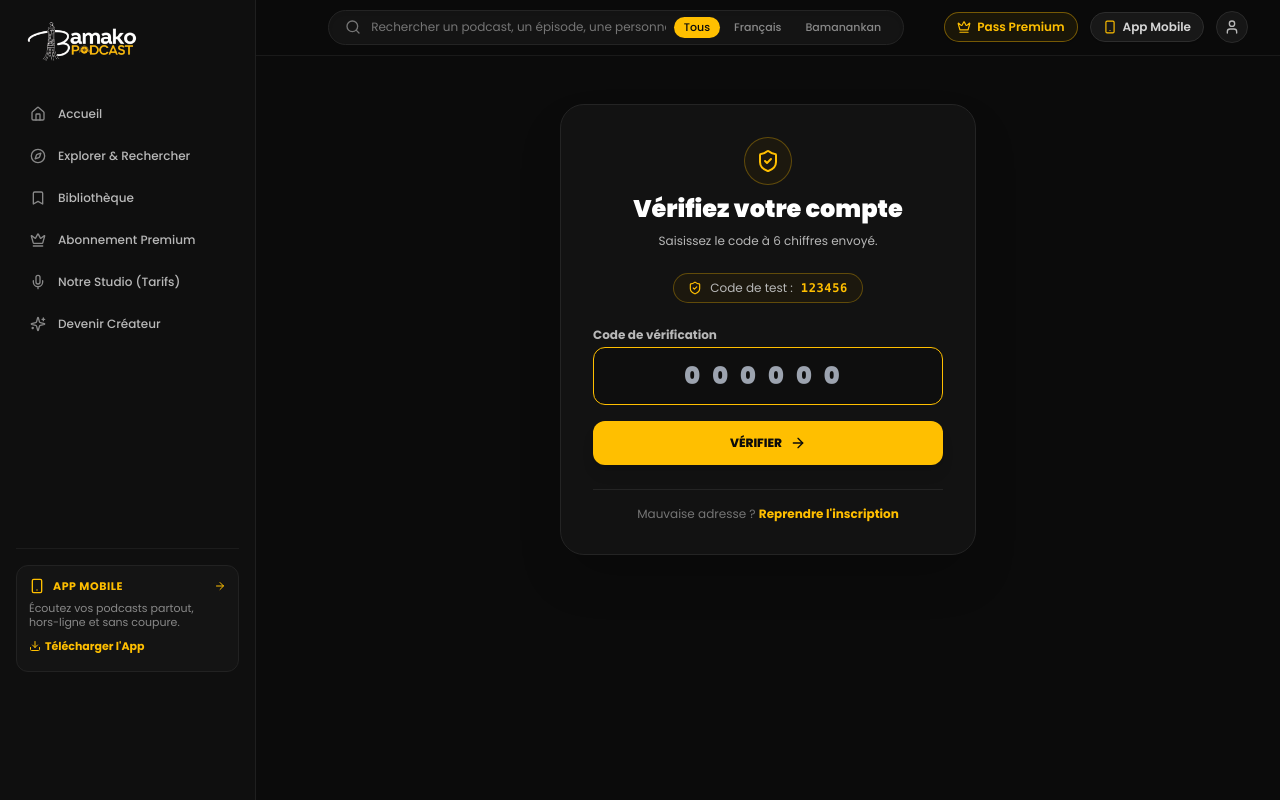
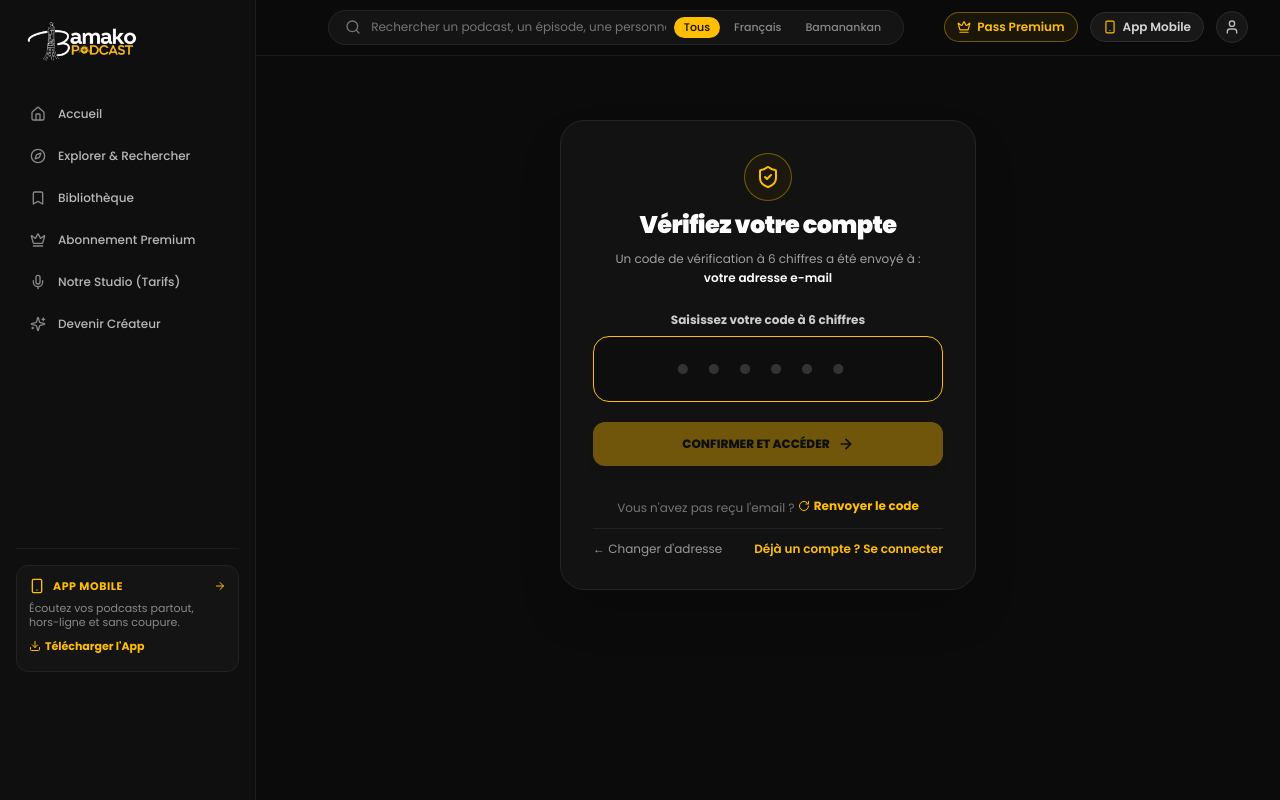
Before and after one commit to AikioCorp/bko_web, a Next.js app: page /verify-otp in a window 1280 px wide. Built offline with nearby package versions, Linux system fonts and the light colour scheme; no server answers.

Commit message:
feat(auth): enable OTP verification step on web signup flow

```diff
--- a/src/app/verify-otp/page.tsx
+++ b/src/app/verify-otp/page.tsx
@@ -1,32 +1,46 @@
 "use client";
-import { API_BASE_URL } from "@/lib/api";
 
-import React, { Suspense, useState } from "react";
+import React, { Suspense, useState, useEffect } from "react";
 import { useRouter, useSearchParams } from "next/navigation";
 import Link from "next/link";
-import { ShieldCheck, ArrowRight } from "lucide-react";
+import { ShieldCheck, ArrowRight, RotateCw, CheckCircle2, AlertCircle, Mail } from "lucide-react";
+import { API_BASE_URL } from "@/lib/api";
+import { useAuthStore } from "@/store/authStore";
 
 function VerifyOtpInner() {
   const router = useRouter();
   const searchParams = useSearchParams();
   const email = searchParams.get("email") ?? "";
-  const initialCode = searchParams.get("code") || "123456";
+  const initialCode = searchParams.get("code") || "";
+  const { setAuth } = useAuthStore();
 
   const [otpCode, setOtpCode] = useState("");
   const [devCode, setDevCode] = useState(initialCode);
   const [error, setError] = useState("");
   const [success, setSuccess] = useState(false);
   const [loading, setLoading] = useState(false);
+  const [resending, setResending] = useState(false);
+  const [resendMessage, setResendMessage] = useState("");
+  const [countdown, setCountdown] = useState(0);
+
+  // Compte à rebours avant réexpédition autorisée (60s)
+  useEffect(() => {
+    if (countdown <= 0) return;
+    const timer = setInterval(() => {
+      setCountdown((prev) => (prev > 0 ? prev - 1 : 0));
+    }, 1000);
+    return () => clearInterval(timer);
+  }, [countdown]);
 
   const submitCode = async (codeToVerify: string) => {
     setError("");
 
     if (!email) {
-      setError("Adresse email manquante. Reprenez l'inscription.");
+      setError("Adresse email manquante. Veuillez reprendre l'inscription.");
       return;
     }
     if (codeToVerify.length !== 6) {
-      setError("Le code doit comporter 6 chiffres.");
+      setError("Le code doit comporter exactement 6 chiffres.");
       return;
     }
 
@@ -37,28 +51,49 @@ function VerifyOtpInner() {
       const res = await fetch(`${API_BASE_URL}/auth/verify-otp`, {
         method: "POST",
         headers: { "Content-Type": "application/json" },
-        body: JSON.stringify({ email, otpCode: codeToVerify }),
+        credentials: "include",
+        body: JSON.stringify({
+          email: email.trim(),
+          otpCode: codeToVerify.trim(),
+          deviceType: "WEB",
+          deviceName: typeof navigator !== "undefined" ? navigator.userAgent.slice(0, 50) : "Navigateur Web",
+        }),
       });
       const json = await res.json();
 
-      if (json.success) {
+      if (json.success && json.data) {
         setSuccess(true);
-        setTimeout(() => router.push(destination), 1200);
+        // Enregistrer la session connectée
+        if (json.data.user && json.data.accessToken) {
+          setAuth(json.data.user, json.data.accessToken, json.data.refreshToken);
+        }
+        setTimeout(() => {
+          const roles = (json.data.user?.roles || []).map((r: string) => r.toUpperCase());
+          if (destination && destination !== "/") {
+            router.push(destination);
+          } else if (roles.includes("SUPER_ADMIN") || roles.includes("ADMIN")) {
+            router.push("/admin/dashboard");
+          } else if (roles.includes("CREATOR") || roles.includes("EDITOR")) {
+            router.push("/studio");
+          } else {
+            router.push("/onboarding");
+          }
+        }, 1200);
       } else {
-        // En mode test / dev, si le code correspond au code de test affiché
-        if (codeToVerify === devCode || codeToVerify === "123456" || codeToVerify === "000000") {
+        // En mode test / dev local, fallback si code dev
+        if (devCode && codeToVerify === devCode) {
           setSuccess(true);
-          setTimeout(() => router.push(destination), 1200);
+          setTimeout(() => router.push(destination || "/"), 1200);
         } else {
-          setError(json.error?.message || "Code invalide ou expiré.");
+          setError(json.error?.message || json.message || "Code de vérification incorrect ou expiré.");
         }
       }
-    } catch (err) {
-      if (codeToVerify === devCode || codeToVerify === "123456" || codeToVerify === "000000") {
+    } catch (err: any) {
+      if (devCode && codeToVerify === devCode) {
         setSuccess(true);
-        setTimeout(() => router.push(destination), 1200);
+        setTimeout(() => router.push(destination || "/"), 1200);
       } else {
-        setError("Impossible de contacter le serveur.");
+        setError(err?.message || "Impossible de joindre le serveur. Veuillez réessayer.");
       }
     } finally {
       setLoading(false);
@@ -68,7 +103,6 @@ function VerifyOtpInner() {
   const handleInputChange = (val: string) => {
     const cleaned = val.replace(/\D/g, "").slice(0, 6);
     setOtpCode(cleaned);
-    // Autovalidation dès 6 chiffres saisis
     if (cleaned.length === 6 && !loading && !success) {
       submitCode(cleaned);
     }
@@ -79,20 +113,56 @@ function VerifyOtpInner() {
     submitCode(otpCode);
   };
 
+  const handleResendOtp = async () => {
+    if (!email || countdown > 0 || resending) return;
+    setResending(true);
+    setResendMessage("");
+    setError("");
+
+    try {
+      const res = await fetch(`${API_BASE_URL}/auth/resend-otp`, {
+        method: "POST",
+        headers: { "Content-Type": "application/json" },
+        body: JSON.stringify({ email: email.trim() }),
+      });
+      const json = await res.json();
+
+      if (json.success) {
+        setResendMessage("Un nouveau code de vérification vous a été envoyé par email.");
+        setCountdown(60);
+        if (json.data?.testOtpCode || json.data?.otpCode) {
+          setDevCode(json.data.testOtpCode || json.data.otpCode);
+        }
+      } else {
+        setError(json.error?.message || json.message || "Impossible de renvoyer le code.");
+      }
+    } catch (err: any) {
+      setError("Erreur réseau lors de la demande de renvoi.");
+    } finally {
+      setResending(false);
+    }
+  };
+
   return (
-    <div className="max-w-md mx-auto px-4 py-12 animate-fade-in">
+    <div className="max-w-md mx-auto px-4 py-16 animate-fade-in select-none">
       <div className="bg-[#121212] border border-[#242424] rounded-3xl p-8 space-y-6 shadow-2xl">
         <div className="text-center space-y-2">
-          <div className="mx-auto w-12 h-12 rounded-full bg-[#1C180E] border border-[#FFBF00]/30 flex items-center justify-center">
+          <div className="mx-auto w-12 h-12 rounded-full bg-[#1C180E] border border-[#FFBF00]/40 flex items-center justify-center">
             <ShieldCheck className="w-6 h-6 text-[#FFBF00]" />
           </div>
-          <h1 className="text-2xl font-headline font-black text-white">Vérifiez votre compte</h1>
-          <p className="text-xs text-[#B8B8B8]">
-            Saisissez le code à 6 chiffres envoyé{email ? " à " : "."}
-            {email && <span className="text-white font-semibold">{email}</span>}
+          <h1 className="text-2xl font-black text-white tracking-tight">Vérifiez votre compte</h1>
+          <p className="text-xs text-[#A0A0A0] leading-relaxed">
+            Un code de vérification à 6 chiffres a été envoyé à :
+            <br />
+            {email ? (
+              <span className="text-[#FFBF00] font-semibold text-sm break-all">{email}</span>
+            ) : (
+              <span className="text-white font-semibold">votre adresse e-mail</span>
+            )}
           </p>
         </div>
 
+        {/* Code de test en mode dev si disponible */}
         {devCode && (
           <button
             type="button"
@@ -100,29 +170,41 @@ function VerifyOtpInner() {
               setOtpCode(devCode);
               submitCode(devCode);
             }}
-            title="Cliquer pour valider directement"
-            className="flex items-center justify-center space-x-2 text-xs py-1.5 px-3.5 bg-[#1C180E] border border-[#FFBF00]/30 hover:border-[#FFBF00] rounded-full w-fit mx-auto text-[#B8B8B8] cursor-pointer transition"
+            title="Cliquer pour renseigner et valider le code"
+            className="flex items-center justify-center space-x-2 text-xs py-1.5 px-3.5 bg-[#1C180E] border border-[#FFBF00]/40 hover:border-[#FFBF00] rounded-full w-fit mx-auto text-[#D4D4D4] hover:text-white cursor-pointer transition shadow-sm"
           >
             <ShieldCheck className="w-3.5 h-3.5 text-[#FFBF00]" />
-            <span>Code de test :</span>
+            <span>Code dev :</span>
             <span className="font-mono font-bold text-[#FFBF00] tracking-wider">{devCode}</span>
           </button>
         )}
 
         {error && (
-          <div className="bg-red-500/10 border border-red-500/30 text-red-400 p-3 rounded-xl text-xs font-semibold text-center">
-            {error}
+          <div className="bg-red-500/10 border border-red-500/30 text-red-400 p-3.5 rounded-xl text-xs flex items-center gap-2">
+            <AlertCircle className="w-4 h-4 shrink-0" />
+            <span>{error}</span>
+          </div>
+        )}
+
+        {resendMessage && (
+          <div className="bg-emerald-500/10 border border-emerald-500/30 text-emerald-400 p-3 rounded-xl text-xs flex items-center gap-2 text-center">
+            <CheckCircle2 className="w-4 h-4 shrink-0" />
+            <span>{resendMessage}</span>
           </div>
         )}
 
         {success ? (
-          <div className="bg-green-500/10 border border-green-500/30 text-green-400 p-4 rounded-xl text-xs font-semibold text-center">
-            Compte vérifié ✓ Accès à votre espace…
+          <div className="bg-[#1C180E] border border-[#FFBF00] text-white p-5 rounded-2xl text-center space-y-2">
+            <CheckCircle2 className="w-8 h-8 text-[#FFBF00] mx-auto animate-bounce" />
+            <p className="font-bold text-sm">Compte vérifié avec succès !</p>
+            <p className="text-xs text-[#888888]">Redirection vers votre espace en cours...</p>
           </div>
         ) : (
-          <form onSubmit={handleSubmit} className="space-y-4">
-            <div>
-              <label className="block text-xs font-bold text-[#B8B8B8] mb-1">Code de vérification</label>
+          <form onSubmit={handleSubmit} className="space-y-5">
+            <div className="space-y-2">
+              <label className="block text-xs font-bold text-[#CCCCCC] text-center">
+                Saisissez votre code à 6 chiffres
+              </label>
               <input
                 type="text"
                 inputMode="numeric"
@@ -132,27 +214,51 @@ function VerifyOtpInner() {
                 required
                 value={otpCode}
                 onChange={(e) => handleInputChange(e.target.value)}
-                placeholder="000000"
-                className="w-full bg-[#0E0E0E] border border-[#262626] rounded-xl py-3 px-4 text-center text-2xl tracking-[0.5em] font-black text-white outline-none focus:border-[#FFBF00]"
+                placeholder="••••••"
+                className="w-full bg-[#0E0E0E] border border-[#2A2A2A] rounded-2xl py-3.5 px-4 text-center text-3xl tracking-[0.5em] font-black text-white outline-none focus:border-[#FFBF00] transition-colors placeholder-[#333333]"
               />
             </div>
 
             <button
               type="submit"
-              disabled={loading}
-              className="w-full bg-[#FFBF00] text-[#0B0B0B] font-extrabold py-3.5 rounded-xl text-xs hover:bg-[#E5AB00] transition shadow-lg flex items-center justify-center space-x-2"
+              disabled={loading || otpCode.length !== 6}
+              className="w-full bg-[#FFBF00] hover:bg-[#E5AB00] disabled:opacity-40 text-[#0B0B0B] font-extrabold py-3.5 rounded-xl text-xs shadow-lg transition-all active:scale-[0.98] flex items-center justify-center gap-2"
             >
-              <span>{loading ? "Vérification…" : "VÉRIFIER"}</span>
-              <ArrowRight className="w-4 h-4" />
+              <span>{loading ? "Vérification en cours..." : "CONFIRMER ET ACCÉDER"}</span>
+              <ArrowRight className="w-4 h-4 stroke-[2.5]" />
             </button>
           </form>
         )}
 
-        <div className="text-center pt-4 border-t border-[#242424] text-xs text-[#757575]">
-          Mauvaise adresse ?{" "}
-          <Link href="/login?tab=register" className="text-[#FFBF00] font-bold hover:underline">
-            Reprendre l'inscription
-          </Link>
+        {/* Action de renvoi du code OTP */}
+        <div className="pt-2 text-center space-y-3">
+          <p className="text-xs text-[#757575]">
+            Vous n'avez pas reçu l'email ?{" "}
+            {countdown > 0 ? (
+              <span className="text-[#A0A0A0] font-medium">
+                Renvoyer dans {countdown}s
+              </span>
+            ) : (
+              <button
+                type="button"
+                onClick={handleResendOtp}
+                disabled={resending}
+                className="text-[#FFBF00] font-bold hover:underline inline-flex items-center gap-1 disabled:opacity-50"
+              >
+                <RotateCw className={`w-3 h-3 ${resending ? "animate-spin" : ""}`} />
+                <span>Renvoyer le code</span>
+              </button>
+            )}
+          </p>
+
+          <div className="pt-3 border-t border-[#222222] text-xs text-[#757575] flex items-center justify-between">
+            <Link href="/login?tab=register" className="text-[#999999] hover:text-white">
+              ← Changer d'adresse
+            </Link>
+            <Link href="/login?tab=login" className="text-[#FFBF00] hover:underline font-semibold">
+              Déjà un compte ? Se connecter
+            </Link>
+          </div>
         </div>
       </div>
     </div>
@@ -161,7 +267,13 @@ function VerifyOtpInner() {
 
 export default function VerifyOtpPage() {
   return (
-    <Suspense fallback={<div className="max-w-md mx-auto px-4 py-12 text-center text-gray-400 text-xs">Chargement…</div>}>
+    <Suspense
+      fallback={
+        <div className="max-w-md mx-auto px-4 py-20 text-center text-xs text-[#757575]">
+          Chargement de l'étape de vérification...
+        </div>
+      }
+    >
       <VerifyOtpInner />
     </Suspense>
   );
```
Also changed, not shown: src/app/login/page.tsx (+8 -45 lines).
